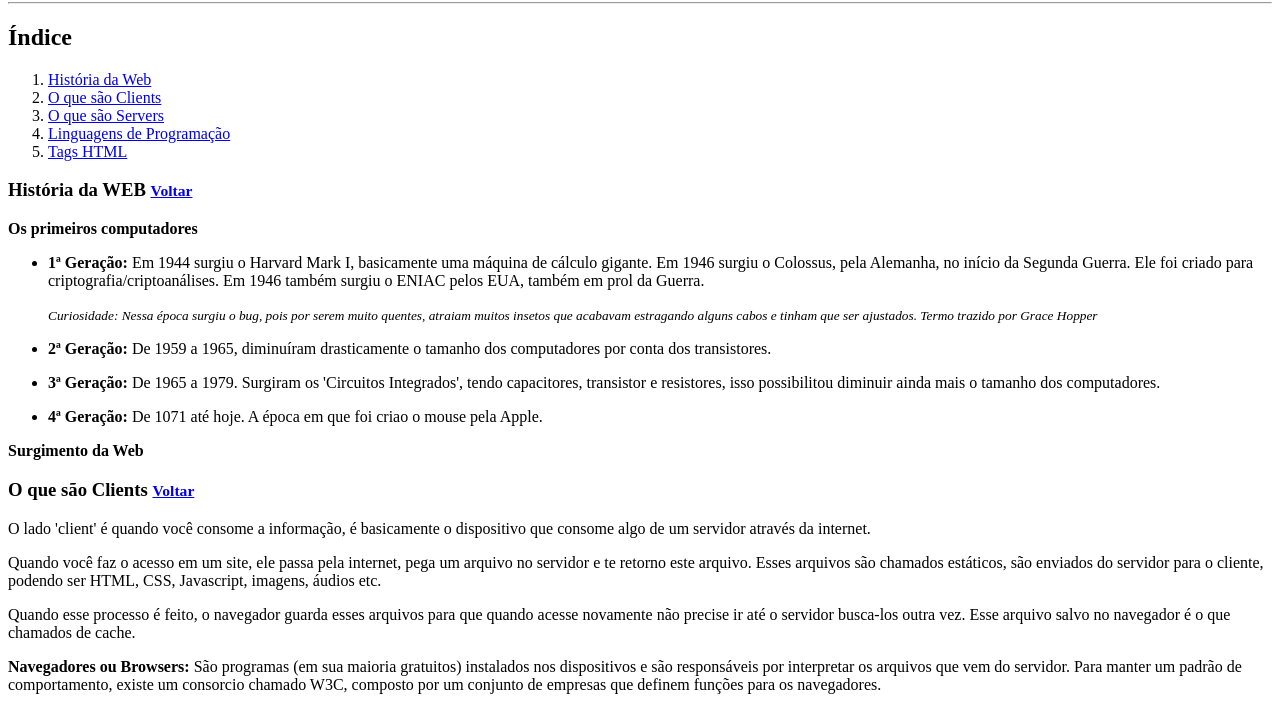
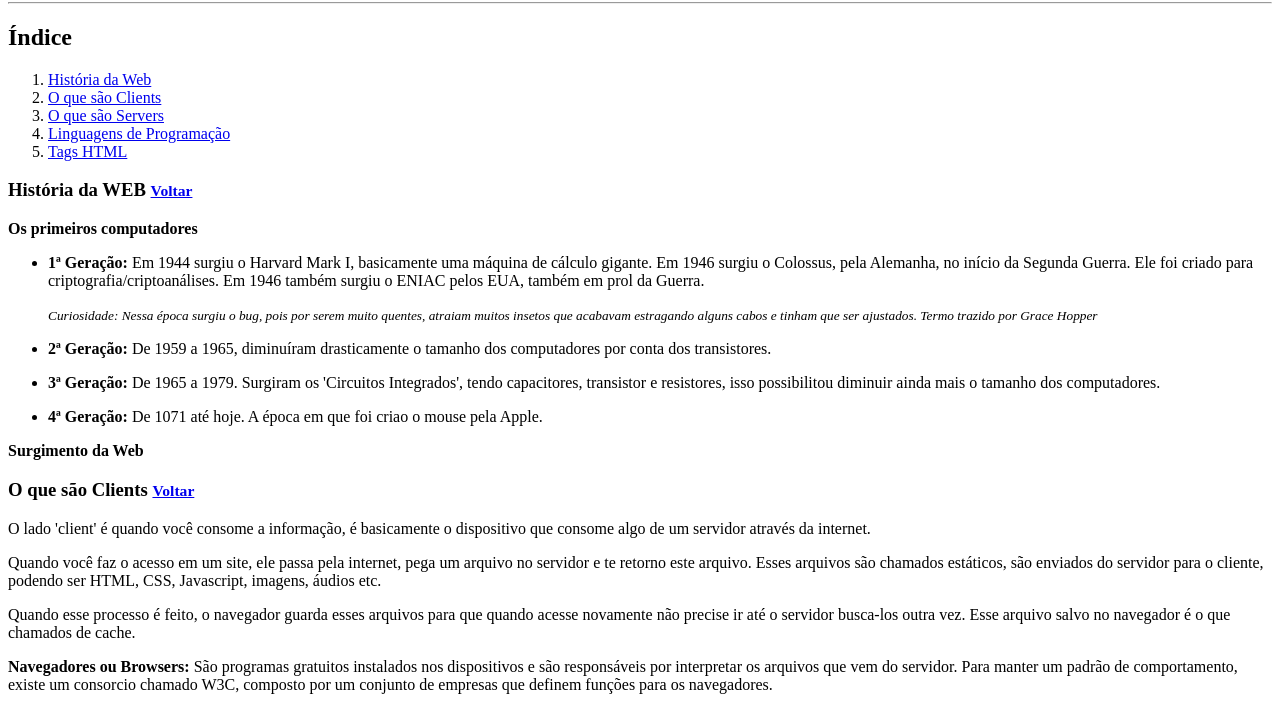
Before and after one commit to thalitachoqueres/basic-html, a plain HTML site: page index.html in a window 1280 px wide. Shown: the part 78-785 px from the top of the page. Drawn offline with Linux system fonts and the light colour scheme.

Commit message:
Update index.html

```diff
--- a/index.html
+++ b/index.html
@@ -103,7 +103,7 @@
         </p>
         <p>
             <strong>Navegadores ou Browsers:</strong>
-            São programas (em sua maioria gratuitos) instalados nos dispositivos e são responsáveis por interpretar os arquivos que vem do servidor. Para manter um padrão de comportamento, existe um consorcio chamado W3C, composto por um conjunto de empresas que definem funções para os navegadores.
+            São programas gratuitos instalados nos dispositivos e são responsáveis por interpretar os arquivos que vem do servidor. Para manter um padrão de comportamento, existe um consorcio chamado W3C, composto por um conjunto de empresas que definem funções para os navegadores.
         </p>
         <p>
             Cada navegador tem sua forma de tratar as informações recebidas, logo existem compatibilidades diferentes quanto as tags usadas no HTML.
```
